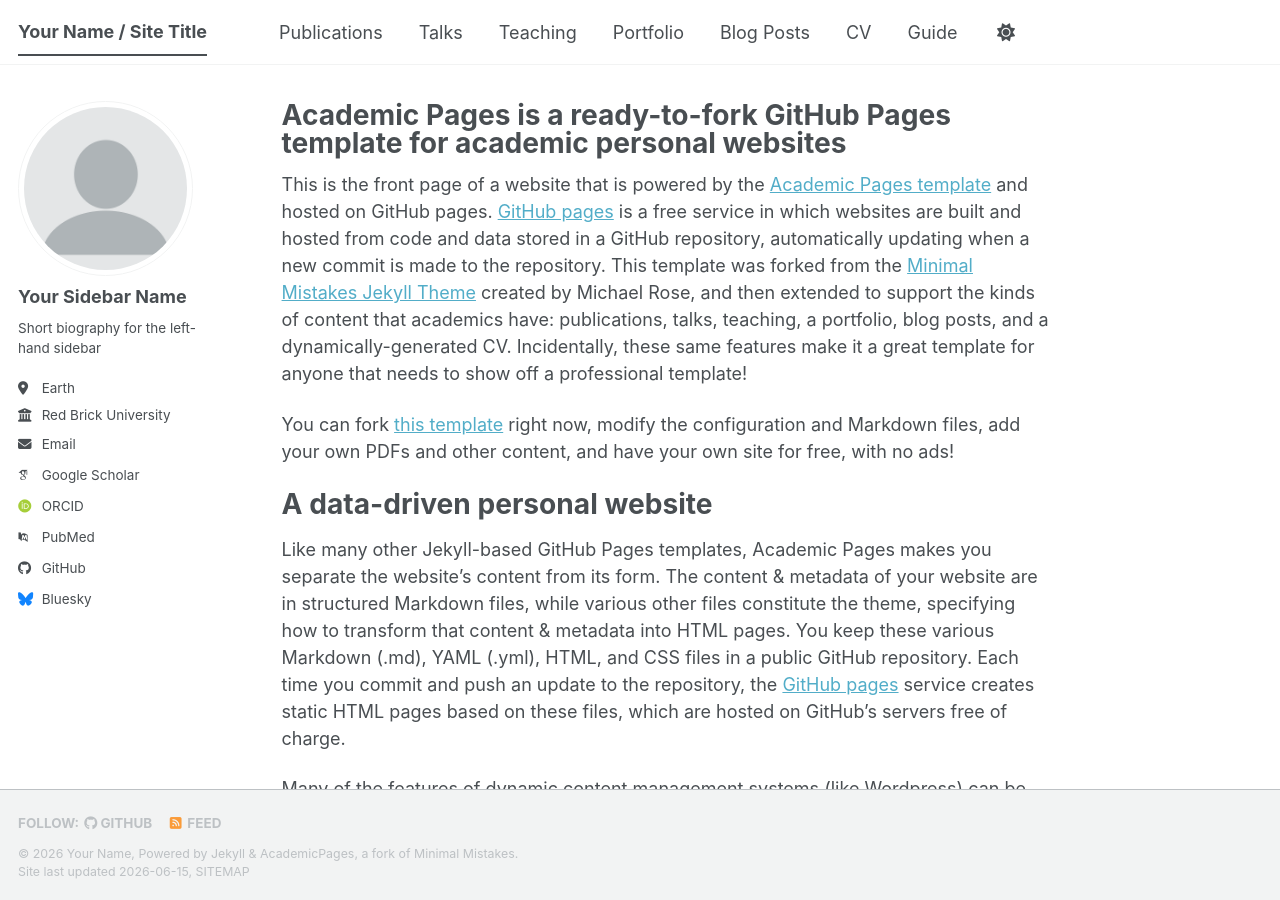
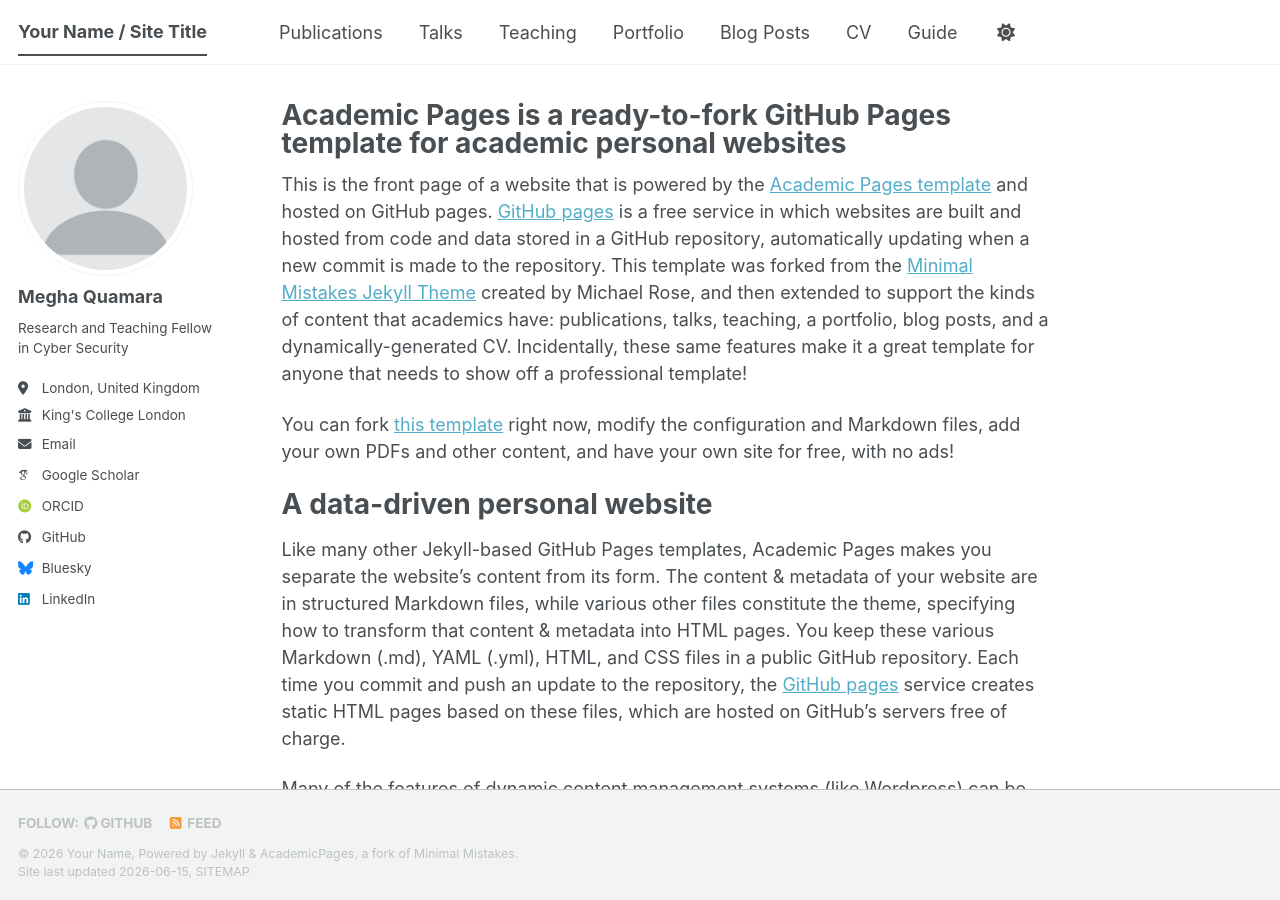
Before and after one commit to meghaquamara/personal-website, a Jekyll site: the page built from _pages/about.md, in a window 1280 px wide and 900 px high. Built offline with Jekyll 4.4.1, drawn with Linux system fonts in a browser that asks for light colours; some web fonts are replaced; a script bundle is joined from its source files by our own code; library files that are not in the unit come from our copies.

Commit message:
Update _config.yml

```diff
--- a/_config.yml
+++ b/_config.yml
@@ -24,24 +24,24 @@ repository               : "academicpages/academicpages.github.io"
 author:
   # Biographic information
   avatar           : "profile.png"
-  name             : "Your Sidebar Name"
+  name             : "Megha Quamara"
   pronouns         : # example: "she/her"
-  bio              : "Short biography for the left-hand sidebar"
-  location         : "Earth"
-  employer         : "Red Brick University"
+  bio              : "Research and Teaching Fellow in Cyber Security"
+  location         : "London, United Kingdom"
+  employer         : "King's College London"
   uri              : # URL
-  email            : "none@example.org"
+  email            : "megha.quamara@kcl.ac.uk"
 
   # Academic websites
   academia         : # URL
   arxiv            : # URL - Update with the correct link to your profile
-  googlescholar    : "https://scholar.google.com/citations?user=PS_CX0AAAAAJ"
+  googlescholar    : "https://scholar.google.com/citations?user=oY6ISfYAAAAJ&hl=en&inst=15159612047463182172&oi=ao"
   inspire-hep      : # URL
   impactstory      : # URL
-  orcid            : "https://orcid.org/yourorcidurl"
+  orcid            : "https://orcid.org/0000-0001-9380-6916"
   semantic         : # URL
   ssrn             : # URL
-  pubmed           : "https://www.ncbi.nlm.nih.gov/pubmed/?term=john+snow"
+  pubmed           : # URL
   researchgate     : # URL
   scopus           : # URL
   zotero           : # URL
@@ -66,7 +66,7 @@ author:
   keybase          : # Username
   instagram        : # Username
   lastfm           : # Username
-  linkedin         : # Username
+  linkedin         : "www.linkedin.com/in/meghaquamara"
   mastodon         : # URL
   medium           : # URL
   pinterest        : # Username
```
